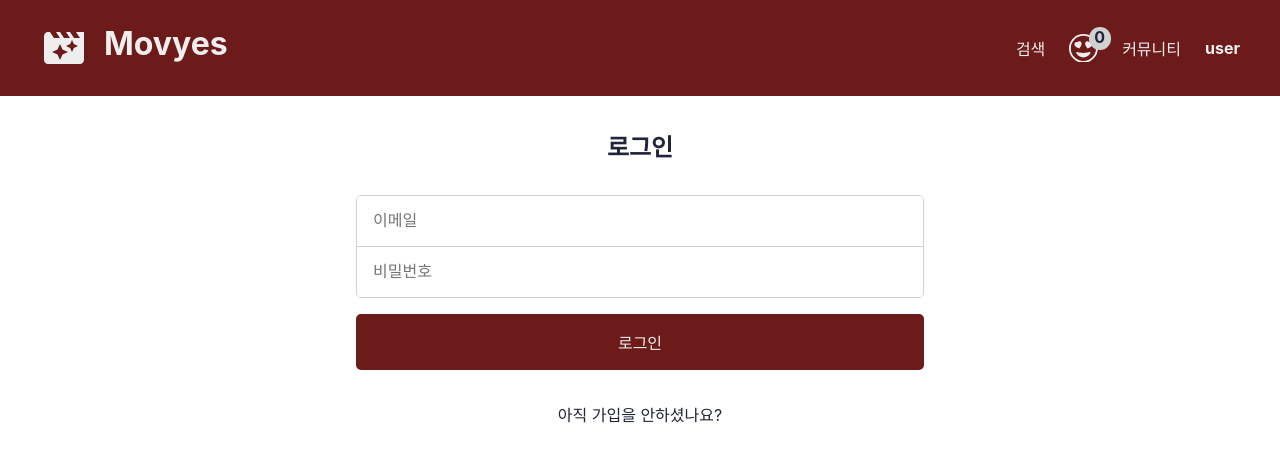
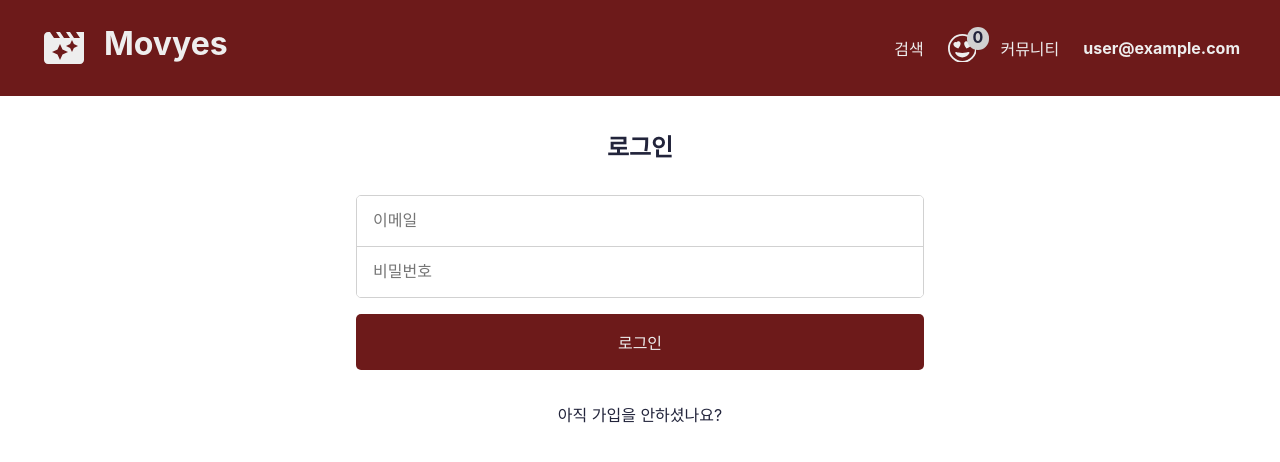
Before and after one commit to ohy9205/movie, a React (Create React App) app: page /sign_in in a window 1280 px wide. Shown: the top 462 px of the page. Built offline with nearby package versions, Linux system fonts and the light colour scheme; no server answers; the database is empty; sample sign-in values are in the browser's storage.

Commit message:
user이메일 출력으로 변경

```diff
--- a/src/components/Header.jsx
+++ b/src/components/Header.jsx
@@ -26,7 +26,7 @@ export default function Header({ pickCount }) {
         <Link to="/community">커뮤니티</Link>
       </li>
       <li className={styles.profile}>
-        {user && user.email.split("@")[0]}
+        {user && user.email}
         <Button text="로그아웃" onClick={logoutUser} />
       </li>
     </>
```
